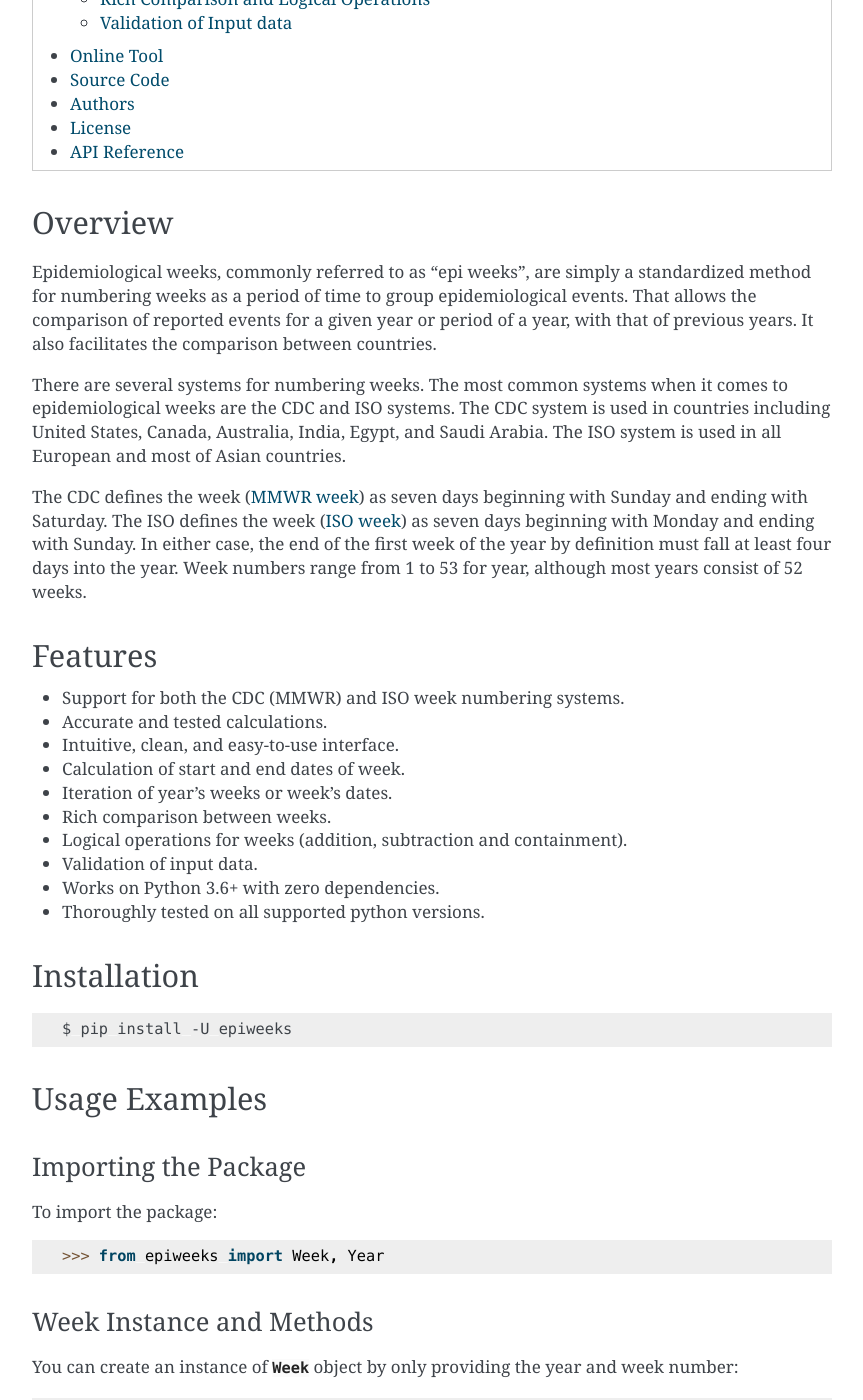
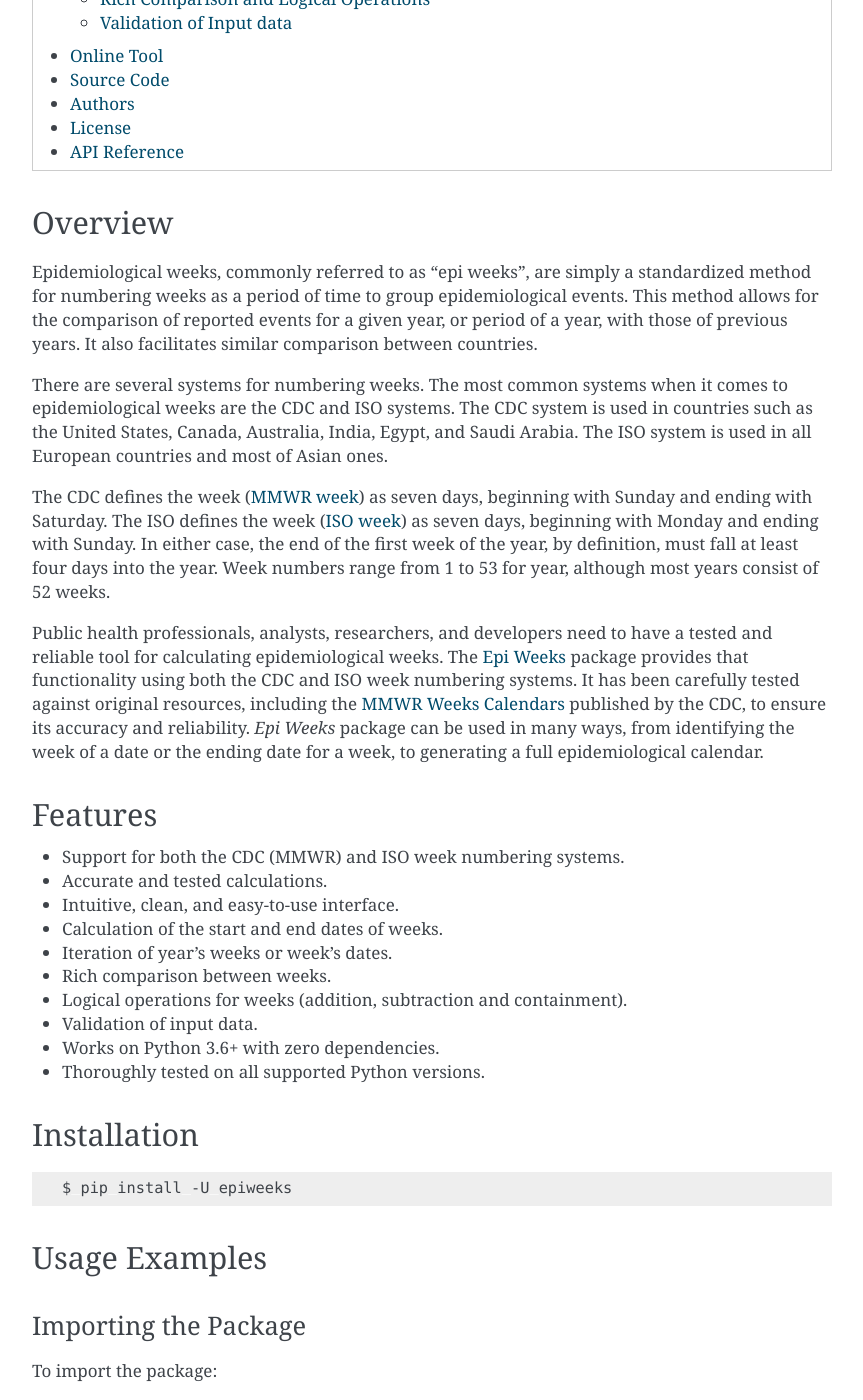
Before and after one commit to dralshehri/epiweeks, a Sphinx documentation site: the page built from docs/index.rst, in a window 1280 px wide and 1400 px high, scrolled down 442 px. Shown: the whole window, without its empty margins (168-1031 px from the left). Built offline with Sphinx 7.4.7, drawn with Linux system fonts in a browser that asks for light colours.

Commit message:
fix some typos and missing paragraph in docs

```diff
--- a/docs/index.rst
+++ b/docs/index.rst
@@ -42,25 +42,36 @@
 
 Epidemiological weeks, commonly referred to as "epi weeks", are simply
 a standardized method for numbering weeks as a period of time to group
-epidemiological events. That allows the comparison of reported events for
-a given year or period of a year, with that of previous years. It also
-facilitates the comparison between countries.
+epidemiological events. This method allows for the comparison of reported
+events for a given year, or period of a year, with those of previous years.
+It also facilitates similar comparison between countries.
 
 There are several systems for numbering weeks. The most common systems when it
 comes to epidemiological weeks are the CDC and ISO systems. The CDC system is
-used in countries including United States, Canada, Australia, India, Egypt,
-and Saudi Arabia. The ISO system is used in all European and most of Asian
-countries.
+used in countries such as the United States, Canada, Australia, India, Egypt,
+and Saudi Arabia. The ISO system is used in all European countries and most of
+Asian ones.
 
-The CDC defines the week (`MMWR week`_) as seven days beginning with Sunday
-and ending with Saturday. The ISO defines the week (`ISO week`_) as seven days
+The CDC defines the week (`MMWR week`_) as seven days, beginning with Sunday
+and ending with Saturday. The ISO defines the week (`ISO week`_) as seven days,
 beginning with Monday and ending with Sunday. In either case, the end of the
-first week of the year by definition must fall at least four days into the
-year. Week numbers range from 1 to 53 for year, although most years consist of
-52 weeks.
+first week of the year, by definition, must fall at least four days into the
+year. Week numbers range from 1 to 53 for year, although most years consist
+of 52 weeks.
+
+Public health professionals, analysts, researchers, and developers need to
+have a tested and reliable tool for calculating epidemiological weeks.
+The `Epi Weeks`_ package provides that functionality using both the CDC and
+ISO week numbering systems. It has been carefully tested against original
+resources, including the `MMWR Weeks Calendars`_ published by the CDC, to
+ensure its accuracy and reliability. *Epi Weeks* package can be used in many
+ways, from identifying the week of a date or the ending date for a week, to
+generating a full epidemiological calendar.
 
 .. _`MMWR week`: https://wwwn.cdc.gov/nndss/document/MMWR_Week_overview.pdf
 .. _`ISO week`: https://en.wikipedia.org/wiki/ISO_week_date
+.. _`Epi Weeks`: https://pypi.org/project/epiweeks/
+.. _`MMWR Weeks Calendars`: https://wwwn.cdc.gov/nndss/downloads.html
 
 Features
 --------
@@ -68,13 +79,13 @@
 - Support for both the CDC (MMWR) and ISO week numbering systems.
 - Accurate and tested calculations.
 - Intuitive, clean, and easy-to-use interface.
-- Calculation of start and end dates of week.
+- Calculation of the start and end dates of weeks.
 - Iteration of year's weeks or week's dates.
 - Rich comparison between weeks.
 - Logical operations for weeks (addition, subtraction and containment).
 - Validation of input data.
 - Works on Python 3.6+ with zero dependencies.
-- Thoroughly tested on all supported python versions.
+- Thoroughly tested on all supported Python versions.
 
 Installation
 ------------
```
